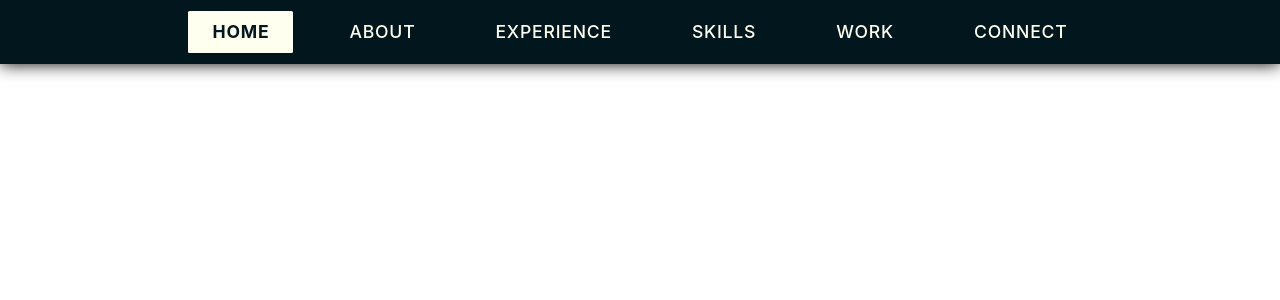
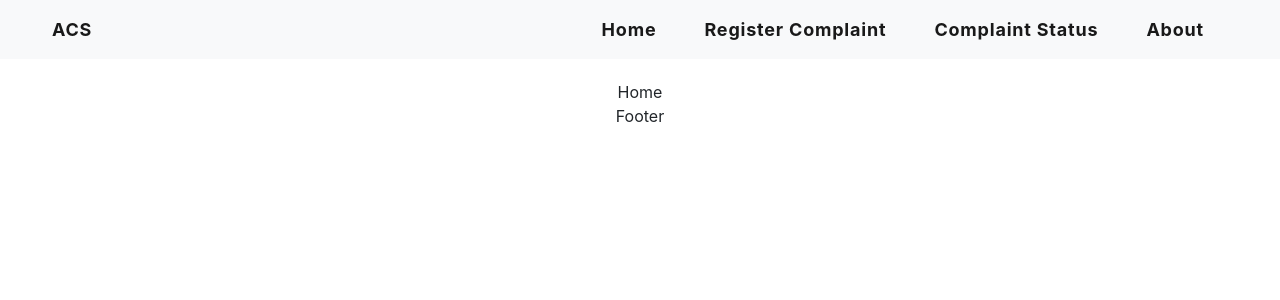
Before and after one commit to harshpatel63/ACS, a React (Create React App) app: page / in a window 1280 px wide. Shown: the top 300 px of the page. Built offline with nearby package versions, Linux system fonts and the light colour scheme.

Commit message:
basic header done

```diff
--- a/src/components/Header.jsx
+++ b/src/components/Header.jsx
@@ -1,60 +1,105 @@
-import React from "react";
-// import { Link } from "react-router-dom";
-import "./css/Header.css"
+import React, { useEffect } from "react";
+import "./css/Header.css";
+import { Link } from "react-router-dom";
+import { useState } from "react";
+
+// import web3 from "../web3";
+// import { ratingAbi, ratingAddress } from "../Rating";
 
 function Header() {
+    let [isvisible, setisvisible] = useState(false);
     const navlinks = [
         { name: "Home", url: "/home", class: "home"},
         { name: "Register Complaint", url: "/form", class: "form"},
         { name: "Complaint Status", url: "/status", class: "status"},
         { name: "About", url: "/about", class: "about"},
     ];
+
+    /* ------------------------------- Just blockchain things ------------------------------- */
+    // useEffect(() => {
+    //     loadBlockchainData();
+    // }, []);
+
+    // async function loadBlockchainData() {
+    //     let accounts;
+    //     try {
+    //         accounts = await web3.eth.getAccounts();
+    //     } catch (err) {
+    //         // this.state.ismetamaskavailable = false;
+    //         console.log("please install metamask");
+    //         return;
+    //     }
+
+    //     window.MetaMaskAccount = accounts[0];
+    //     window.ratingContract = new web3.eth.Contract(ratingAbi, ratingAddress);
+    //     console.log(window.ratingContract);
+    //     const count = await window.ratingContract.methods.getCount(1).call();
+    //     const points = await window.ratingContract.methods.getPoints(1).call();
+    //     console.log(count, points);
+    // }
+    /*---------------------------------------------------------------------------------------*/
+
     return (
-        <div>
-            <header>
-                <nav>
-                    <div class="nav-links">
-                        <a class="active home" href="#home">Home</a>
-                        <a class="about" href="#about">About</a>
-                        <a class="experience" href="#experience">Experience</a>
-                        <a class="skills" href="#skills">Skills</a>
-                        <a class="work" href="#work">Work</a>
-                        <a class="connect" href="#connect">Connect</a>
-                    </div>
-                    <div class="burger">
-                        <div class="line1"></div>
-                        <div class="line2"></div>
-                        <div class="line3"></div>
-                    </div>
-                </nav>
-                {/* <div className="px-3 py-2 text-bg-dark">
-                    <div className="container">
-                        <div className="d-flex flex-wrap align-items-center justify-content-center justify-content-lg-start">
-                            <a
-                                href="/"
-                                className="d-flex align-items-center my-2 my-lg-0 me-lg-auto text-white text-decoration-none"
-                            >
-                                ACS
-                            </a>
-
-                            <ul className="nav col-12 col-lg-auto my-2 justify-content-center my-md-0 text-small">
-                                {navlinks.map((eachlink) => (
-                                    <li>
+        <>
+            <div className="header header-wrapper">
+                <nav className="navbar navbar-expand-lg bg-light">
+                    <div className="container-fluid">
+                        <Link className="navbar-brand" to="/">
+                            {/* <img
+                                alt="Meta Basket Logo"
+                                className="header__brand__img"
+                            /> */}
+                            ACS
+                        </Link>
+                        <button
+                            className="navbar-toggler"
+                            type="button"
+                            data-bs-toggle="collapse"
+                            data-bs-target="#navbarNavAltMarkup"
+                            aria-controls="navbarNavAltMarkup"
+                            aria-expanded="false"
+                            aria-label="Toggle navigation"
+                            onClick={() => setisvisible(!isvisible)}
+                        >
+                            <span className="navbar-toggler-icon"></span>
+                        </button>
+                        <div
+                            className={
+                                (isvisible ? "" : "collapse") +
+                                " navbar-collapse"
+                            }
+                            id="bs-example-navbar-collapse-1"
+                        >
+                            <ul className="navbar-nav nav_links">
+                                {navlinks.map((ele) => (
+                                    <li
+                                        key={ele.name}
+                                        className="nav-item"
+                                        onClick={auto_closenavbar_on_mobile}
+                                    >
                                         <Link
-                                            to={eachlink.url}
-                                            className="nav-link text-white"
+                                            className="nav-link"
+                                            to={"/" + ele.link}
                                         >
-                                            {eachlink.name}
+                                            {ele.name}
                                         </Link>
                                     </li>
                                 ))}
                             </ul>
                         </div>
                     </div>
-                </div> */}
-            </header>
-        </div>
+                </nav>
+            </div>
+
+            <div className="dummy-head"></div>
+        </>
     );
+    /*
+     * For auto closing navbar on click
+     */
+    function auto_closenavbar_on_mobile() {
+        setisvisible(false);
+    }
 }
 
 export default Header;
--- a/src/components/css/Header.css
+++ b/src/components/css/Header.css
@@ -1,50 +1,47 @@
-
-nav{
-    z-index: 1;
+.header {
     position: fixed;
-    display: flex;
-    align-items: center;
-    justify-content: center;
-    height: 8vh;
     width: 100%;
-    background: #02171D;
-    box-shadow: 0 0 1rem black;
+    opacity: 0.9;
+    z-index: 10;
+}
+.dummy-head {
+    width: 100%;
+    height: 80px;
+}
+.header__brand__img {
+    height: 50px;
+    margin: 3px 20px;
 }
 
-.nav-links{
+.header-wrapper {
     display: flex;
-    list-style: none;
+    background-color: #f8f9fa;
+    justify-content: center;
 }
-
-.nav-links a{
-    color: ivory;
-    text-decoration: none;
+.navbar {
+    width: 100%;
+    max-width: 1200px;
+}
+.navbar-brand {
+    color: black;
+    font-size: large;
     letter-spacing: 0.05rem;
-    font-size: 1.1rem;
-    font-weight: 500;
-    padding: 0.5rem 1.5rem;
-    margin: 0 1rem;
-    text-transform: uppercase;
+    font-weight: 700;
 }
 
 
-.nav-links a.active, .nav-links a:hover{
-    font-weight: 700;
-    background-color: ivory;
-    color: #02171D;
-    border-radius: 0.1rem;
-    transition: 0.5s ease-in;
+.navbar-collapse{
+    justify-content: right;
 }
 
-nav .burger{
-    cursor: pointer;
-    display: none;
+.nav_links a{
+    color: black;
+    font-size:large;
+    letter-spacing: 0.05rem;
+    font-weight: 700;
+    /* padding: 0.5rem 1.5rem; */
+    margin: 0 1rem;
+
+
+    /* text-transform: uppercase; */
 }
-
-nav .burger div{
-    margin: 0.2rem 0;
-    height: 0.15rem;
-    width: 1.5rem;
-    background-color: ivory;
-    transition: 0.5s ease-in;
-}
```
